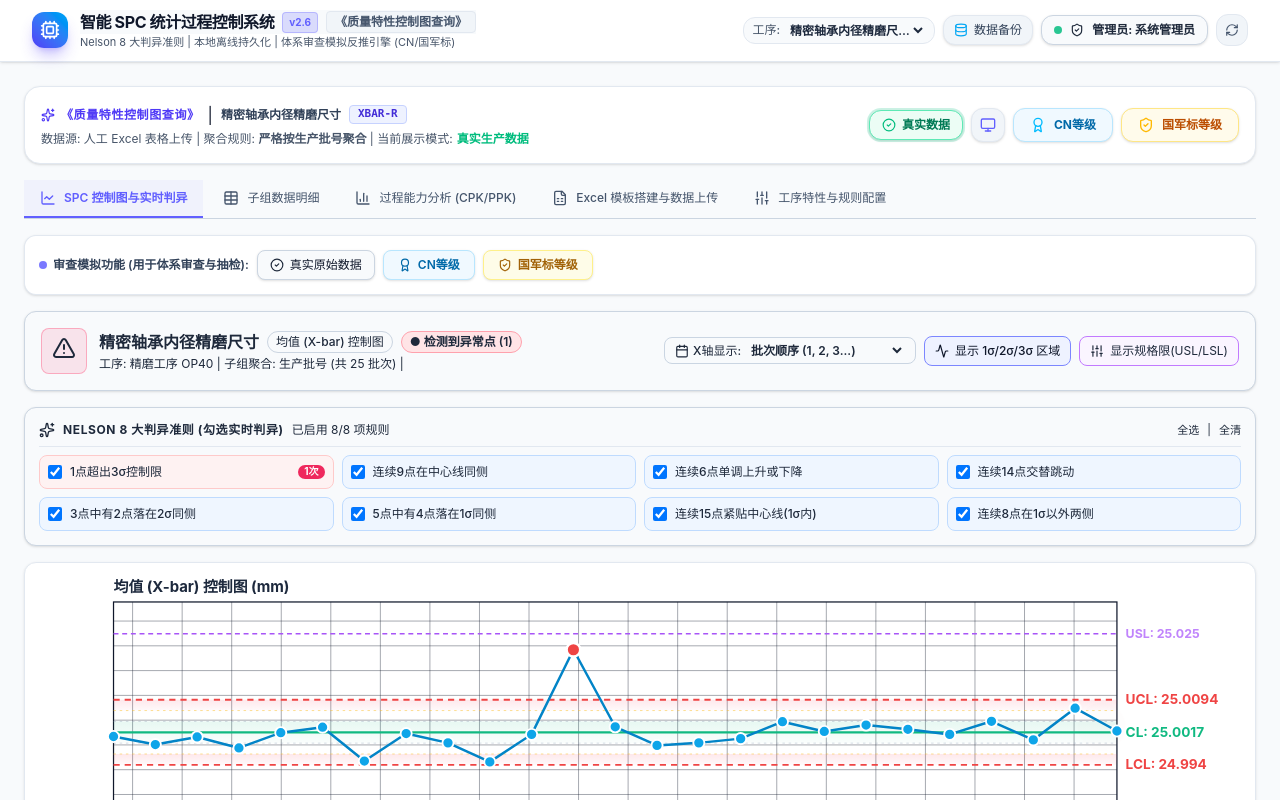
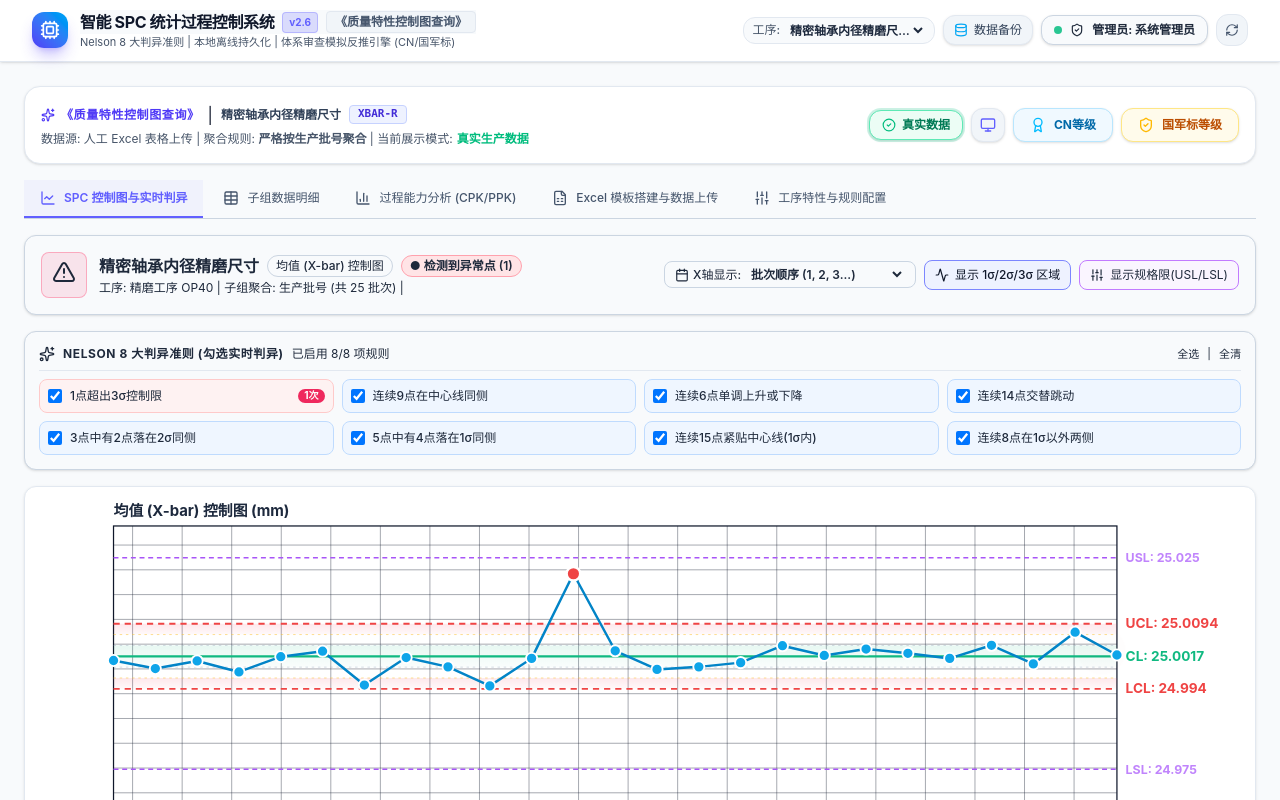
Before and after one commit to zylmm22/SPC, a React (Vite) app: page / in a window 1280 px wide. Shown: the top 800 px of the page. Built offline with nearby package versions, Linux system fonts and the light colour scheme.

Commit message:
优化显示

```diff
--- a/src/components/SPCChart.tsx
+++ b/src/components/SPCChart.tsx
@@ -3,7 +3,6 @@ import {
   SubgroupDataPoint,
   ControlLimits,
   ProcessCharacteristic,
-  SPCChartType,
   AuditLevelMode,
   CNAuditConfig,
   GJBAuditConfig
@@ -13,9 +12,7 @@ import {
   AlertTriangle,
   CheckCircle2,
   EyeOff,
-  Info,
   Sliders,
-  Maximize2,
   RotateCcw,
   Sparkles,
   Activity,
@@ -23,7 +20,6 @@ import {
   ShieldCheck,
   Settings,
   Lock,
-  Eye,
   Calendar
 } from 'lucide-react';
 
@@ -71,7 +67,7 @@ export const SPCChart: React.FC<SPCChartProps> = ({
 
   const isDualChart = ['xbar-r', 'xbar-s', 'i-mr'].includes(process.chartType);
 
-  // 忠实抓取工序中真实的 USL / LSL，严禁擅自加负号！
+  // 忠实抓取工序中真实的 USL / LSL，严禁擅自加负号
   const normalizedSpecs = useMemo(() => {
     let u = process.usl;
     let l = process.lsl;
@@ -108,18 +104,17 @@ export const SPCChart: React.FC<SPCChartProps> = ({
     };
   }, [subgroups]);
 
-  // SVG 画布尺寸配置 (右边距拓宽为 105，保证多位数标签不被裁切)
+  // SVG 画布尺寸配置
   const svgWidth = 980;
   const mainHeight = isDualChart ? 285 : 365;
   const subHeight = isDualChart ? 190 : 0;
   const padding = { top: 25, right: 105, bottom: 38, left: 65 };
 
-  // 绘图区域有效尺寸
   const plotWidth = svgWidth - padding.left - padding.right;
   const plotMainHeight = mainHeight - padding.top - padding.bottom;
   const plotSubHeight = subHeight - padding.top - padding.bottom;
 
-  // 提取副图对应统计量 (根据图表类型严格区分：S 图取标差，R 图取极差，MR 图取移动极差)
+  // 提取副图统计量 (S 图取标差，R 图取极差，MR 图取移动极差)
   const getSubPointVal = (sg: SubgroupDataPoint): number => {
     if (process.chartType === 'xbar-s') {
       return sg.stdDev !== undefined ? sg.stdDev : (sg.range ?? 0);
@@ -130,18 +125,13 @@ export const SPCChart: React.FC<SPCChartProps> = ({
     return sg.range !== undefined ? sg.range : (sg.stdDev ?? sg.movingRange ?? 0);
   };
 
-  // X 轴标签格式化
   const formatXAxisLabel = (sg: SubgroupDataPoint, mode: 'seq' | 'batchNo' | 'sampleTime') => {
-    if (mode === 'seq') {
-      return `${sg.seq}`;
-    }
+    if (mode === 'seq') return `${sg.seq}`;
     if (mode === 'batchNo') {
       if (!sg.batchNo) return `#${sg.seq}`;
       if (sg.batchNo.startsWith('LOT-')) {
         const parts = sg.batchNo.split('-');
-        if (parts.length >= 3) {
-          return `LOT-${parts[parts.length - 1]}`;
-        }
+        if (parts.length >= 3) return `LOT-${parts[parts.length - 1]}`;
       }
       return sg.batchNo.length > 10 ? sg.batchNo.slice(-7) : sg.batchNo;
     }
@@ -158,19 +148,13 @@ export const SPCChart: React.FC<SPCChartProps> = ({
     return `${sg.seq}`;
   };
 
-  // X 轴刻度步长自适应
   const tickInterval = useMemo(() => {
     if (subgroups.length <= 10) return 1;
-    if (xAxisMode === 'sampleTime') {
-      return Math.max(1, Math.ceil(subgroups.length / 8));
-    }
-    if (xAxisMode === 'batchNo') {
-      return Math.max(1, Math.ceil(subgroups.length / 10));
-    }
+    if (xAxisMode === 'sampleTime') return Math.max(1, Math.ceil(subgroups.length / 8));
+    if (xAxisMode === 'batchNo') return Math.max(1, Math.ceil(subgroups.length / 10));
     return Math.max(1, Math.ceil(subgroups.length / 16));
   }, [subgroups.length, xAxisMode]);
 
-  // 主图 Y 轴范围计算
   const mainYRange = useMemo(() => {
     const mainValues = subgroups.map(s => s.mean);
     const ucl = limits.ucl;
@@ -189,13 +173,9 @@ export const SPCChart: React.FC<SPCChartProps> = ({
     const span = maxVal - minVal || 1;
     const margin = span * 0.15;
 
-    return {
-      min: minVal - margin,
-      max: maxVal + margin
-    };
+    return { min: minVal - margin, max: maxVal + margin };
   }, [subgroups, limits, normalizedSpecs, showSpecLimits]);
 
-  // 副图 Y 轴范围计算
   const subYRange = useMemo(() => {
     if (!isDualChart) return { min: 0, max: 1 };
     const subValues = subgroups.map(s => getSubPointVal(s));
@@ -209,32 +189,18 @@ export const SPCChart: React.FC<SPCChartProps> = ({
     const span = maxVal - minVal || 1;
     const margin = span * 0.15;
 
-    return {
-      min: minVal - margin,
-      max: maxVal + margin
-    };
+    return { min: minVal - margin, max: maxVal + margin };
   }, [subgroups, limits, isDualChart, process.chartType]);
 
-  // 控制限小数精度智能计算
+  const mainDecimals = useMemo(() => {
+    if (limits.ucl !== undefined && String(limits.ucl).includes('.')) return String(limits.ucl).split('.')[1].length;
+    return 4;
+  }, [limits.ucl]);
+
   const subDecimals = useMemo(() => {
-    if (limits.subUcl !== undefined && String(limits.subUcl).includes('.')) {
-      return String(limits.subUcl).split('.')[1].length;
-    }
-    if (limits.subCl !== undefined && String(limits.subCl).includes('.')) {
-      return String(limits.subCl).split('.')[1].length;
-    }
+    if (limits.subUcl !== undefined && String(limits.subUcl).includes('.')) return String(limits.subUcl).split('.')[1].length;
     return 4;
-  }, [limits.subUcl, limits.subCl]);
-
-  const mainDecimals = useMemo(() => {
-    if (limits.ucl !== undefined && String(limits.ucl).includes('.')) {
-      return String(limits.ucl).split('.')[1].length;
-    }
-    if (limits.cl !== undefined && String(limits.cl).includes('.')) {
-      return String(limits.cl).split('.')[1].length;
-    }
-    return 4;
-  }, [limits.ucl, limits.cl]);
+  }, [limits.subUcl]);
 
   const formatLimitValue = (val: number | undefined, decimals: number) => {
     if (val === undefined || isNaN(val)) return '-';
@@ -242,7 +208,6 @@ export const SPCChart: React.FC<SPCChartProps> = ({
     return Number(val.toFixed(decimals)).toString();
   };
 
-  // 坐标转换函数
   const getX = (index: number) => {
     if (subgroups.length <= 1) return padding.left + plotWidth / 2;
     return padding.left + (index / (subgroups.length - 1)) * plotWidth;
@@ -262,7 +227,6 @@ export const SPCChart: React.FC<SPCChartProps> = ({
     return padding.top + plotSubHeight - ratio * plotSubHeight;
   };
 
-  // 标签防重叠避让算法
   const adjustLabelPositions = (labels: Array<{ id: string; rawY: number; text: string; color: string; fontSize: number; isBold?: boolean }>) => {
     if (labels.length === 0) return [];
     const sorted = [...labels].sort((a, b) => a.rawY - b.rawY);
@@ -276,68 +240,23 @@ export const SPCChart: React.FC<SPCChartProps> = ({
     return sorted;
   };
 
-  // 主图右侧控制线与规格限标签
   const mainChartLabels = useMemo(() => {
     const list: Array<{ id: string; rawY: number; text: string; color: string; fontSize: number; isBold?: boolean; val: number }> = [];
 
     if (showSpecLimits && normalizedSpecs.usl !== undefined) {
-      list.push({
-        id: 'usl',
-        val: normalizedSpecs.usl,
-        rawY: getMainY(normalizedSpecs.usl),
-        text: `USL: ${normalizedSpecs.usl}`,
-        color: '#c084fc',
-        fontSize: 10,
-        isBold: true
-      });
+      list.push({ id: 'usl', val: normalizedSpecs.usl, rawY: getMainY(normalizedSpecs.usl), text: `USL: ${normalizedSpecs.usl}`, color: '#c084fc', fontSize: 10, isBold: true });
     }
-
     if (limits.ucl !== undefined && !isNaN(limits.ucl)) {
-      list.push({
-        id: 'ucl',
-        val: limits.ucl,
-        rawY: getMainY(limits.ucl),
-        text: `UCL: ${formatLimitValue(limits.ucl, mainDecimals)}`,
-        color: '#ef4444',
-        fontSize: 11,
-        isBold: true
-      });
+      list.push({ id: 'ucl', val: limits.ucl, rawY: getMainY(limits.ucl), text: `UCL: ${formatLimitValue(limits.ucl, mainDecimals)}`, color: '#ef4444', fontSize: 11, isBold: true });
     }
-
     if (limits.cl !== undefined && !isNaN(limits.cl)) {
-      list.push({
-        id: 'cl',
-        val: limits.cl,
-        rawY: getMainY(limits.cl),
-        text: `CL: ${formatLimitValue(limits.cl, mainDecimals)}`,
-        color: '#10b981',
-        fontSize: 11,
-        isBold: true
-      });
+      list.push({ id: 'cl', val: limits.cl, rawY: getMainY(limits.cl), text: `CL: ${formatLimitValue(limits.cl, mainDecimals)}`, color: '#10b981', fontSize: 11, isBold: true });
     }
-
     if (limits.lcl !== undefined && !isNaN(limits.lcl)) {
-      list.push({
-        id: 'lcl',
-        val: limits.lcl,
-        rawY: getMainY(limits.lcl),
-        text: `LCL: ${formatLimitValue(limits.lcl, mainDecimals)}`,
-        color: '#ef4444',
-        fontSize: 11,
-        isBold: true
-      });
+      list.push({ id: 'lcl', val: limits.lcl, rawY: getMainY(limits.lcl), text: `LCL: ${formatLimitValue(limits.lcl, mainDecimals)}`, color: '#ef4444', fontSize: 11, isBold: true });
     }
-
     if (showSpecLimits && normalizedSpecs.lsl !== undefined) {
-      list.push({
-        id: 'lsl',
-        val: normalizedSpecs.lsl,
-        rawY: getMainY(normalizedSpecs.lsl),
-        text: `LSL: ${normalizedSpecs.lsl}`,
-        color: '#c084fc',
-        fontSize: 10,
-        isBold: true
-      });
+      list.push({ id: 'lsl', val: normalizedSpecs.lsl, rawY: getMainY(normalizedSpecs.lsl), text: `LSL: ${normalizedSpecs.lsl}`, color: '#c084fc', fontSize: 10, isBold: true });
     }
 
     const adjusted = adjustLabelPositions(list);
@@ -346,115 +265,31 @@ export const SPCChart: React.FC<SPCChartProps> = ({
     return { list, adjustedMap: map };
   }, [limits, normalizedSpecs, showSpecLimits, mainYRange, mainDecimals]);
 
-  // 主副图标题与单位
   const chartLabels = useMemo(() => {
     switch (process.chartType) {
       case 'xbar-r':
-        return { main: '均值 (X-bar) 控制图', sub: '极差 (R) 控制图', mainUnit: process.unit, subUnit: process.unit };
+        return { main: '均值 (X-bar) 控制图', sub: '极差 (R) 控制图' };
       case 'xbar-s':
-        return { main: '均值 (X-bar) 控制图', sub: '标准差 (S) 控制图', mainUnit: process.unit, subUnit: process.unit };
+        return { main: '均值 (X-bar) 控制图', sub: '标准差 (S) 控制图' };
       case 'i-mr':
-        return { main: '单值 (I) 控制图', sub: '移动极差 (MR) 控制图', mainUnit: process.unit, subUnit: process.unit };
+        return { main: '单值 (I) 控制图', sub: '移动极差 (MR) 控制图' };
       case 'p':
-        return { main: '不良率 (P) 控制图', sub: '', mainUnit: '%', subUnit: '' };
+        return { main: '不良率 (P) 控制图', sub: '' };
       case 'np':
-        return { main: '不合格品数 (NP) 控制图', sub: '', mainUnit: '件', subUnit: '' };
+        return { main: '不合格品数 (NP) 控制图', sub: '' };
       case 'c':
-        return { main: '缺陷总数 (C) 控制图', sub: '', mainUnit: '个', subUnit: '' };
+        return { main: '缺陷总数 (C) 控制图', sub: '' };
       case 'u':
-        return { main: '单位缺陷数 (U) 控制图', sub: '', mainUnit: '个/件', subUnit: '' };
+        return { main: '单位缺陷数 (U) 控制图', sub: '' };
+      default:
+        return { main: '主控制图', sub: '辅助控制图' };
     }
-  }, [process.chartType, process.unit]);
+  }, [process.chartType]);
 
   const sigmaMain = (limits.ucl - limits.cl) / 3;
 
   return (
     <div className="space-y-4">
-      {/* 审查审计专项工具栏 (自适应深浅色背景与边框) */}
-      <div className="flex flex-wrap items-center justify-between gap-3 p-3.5 bg-white dark:bg-gradient-to-r dark:from-slate-900 dark:via-slate-900 dark:to-indigo-950/40 border border-slate-200 dark:border-indigo-900/50 rounded-xl shadow-sm dark:shadow-lg transition-colors">
-        <div className="flex items-center gap-2">
-          <span className="text-xs font-semibold text-slate-700 dark:text-slate-300 flex items-center gap-1.5">
-            <span className="w-2 h-2 rounded-full bg-indigo-500 animate-pulse"></span>
-            审查模拟功能 (用于体系审查与抽检):
-          </span>
-          <div className="flex items-center gap-2">
-            {/* 1. 真实数据 */}
-            <button
-              onClick={() => onSwitchAuditMode && onSwitchAuditMode('real')}
-              className={`px-3 py-1.5 rounded-lg text-xs font-medium transition-all flex items-center gap-1.5 ${
-                auditMode === 'real'
-                  ? 'bg-slate-100 dark:bg-slate-800 text-slate-800 dark:text-slate-100 border border-slate-300 dark:border-slate-600 shadow-sm'
-                  : 'bg-transparent text-slate-500 dark:text-slate-400 hover:text-slate-700 dark:hover:text-slate-200'
-              }`}
-            >
-              <CheckCircle2 className="w-3.5 h-3.5 text-emerald-500" />
-              真实原始数据
-            </button>
-
-            {/* 2. CN等级 按钮 */}
-            <button
-              onClick={() => {
-                if (!cnConfig?.isConfigured) {
-                  onOpenAuditModal && onOpenAuditModal('cn');
-                } else {
-                  onSwitchAuditMode && onSwitchAuditMode('cn');
-                }
-              }}
-              className={`px-3.5 py-1.5 rounded-lg text-xs font-semibold transition-all flex items-center gap-1.5 shadow-sm active:scale-95 ${
-                auditMode === 'cn'
-                  ? 'bg-sky-600 text-white border border-sky-400 shadow-sky-600/30 ring-2 ring-sky-500/30'
-                  : 'bg-sky-50 dark:bg-sky-950/60 hover:bg-sky-100 dark:hover:bg-sky-900/80 text-sky-700 dark:text-sky-300 border border-sky-200 dark:border-sky-800/80'
-              }`}
-            >
-              <Award className="w-3.5 h-3.5" />
-              CN等级
-              {cnConfig?.isConfigured && (
-                <span className="text-[10px] px-1 py-0.2 rounded bg-sky-200 dark:bg-sky-900 text-sky-800 dark:text-sky-200">
-                  Cpk:{cnConfig.targetCpk}
-                </span>
-              )}
-            </button>
-
-            {/* 3. 国军标等级 按钮 */}
-            <button
-              onClick={() => {
-                if (!gjbConfig?.isConfigured) {
-                  onOpenAuditModal && onOpenAuditModal('gjb');
-                } else {
-                  onSwitchAuditMode && onSwitchAuditMode('gjb');
-                }
-              }}
-              className={`px-3.5 py-1.5 rounded-lg text-xs font-semibold transition-all flex items-center gap-1.5 shadow-sm active:scale-95 ${
-                auditMode === 'gjb'
-                  ? 'bg-amber-600 text-white border border-amber-400 shadow-amber-600/30 ring-2 ring-amber-500/30'
-                  : 'bg-amber-50 dark:bg-amber-950/60 hover:bg-amber-100 dark:hover:bg-amber-900/80 text-amber-700 dark:text-amber-300 border border-amber-200 dark:border-amber-800/80'
-              }`}
-            >
-              <ShieldCheck className="w-3.5 h-3.5" />
-              国军标等级
-              {gjbConfig?.isConfigured && (
-                <span className="text-[10px] px-1 py-0.2 rounded bg-amber-200 dark:bg-amber-900 text-amber-800 dark:text-amber-200">
-                  GJB:{gjbConfig.targetCpk}
-                </span>
-              )}
-            </button>
-          </div>
-        </div>
-
-        {/* 审查模式参数调整按钮 */}
-        <div className="flex items-center gap-2">
-          {auditMode !== 'real' && (
-            <button
-              onClick={() => onOpenAuditModal && onOpenAuditModal(auditMode)}
-              className="px-2.5 py-1 bg-slate-100 dark:bg-slate-800 hover:bg-slate-200 dark:hover:bg-slate-700 text-indigo-700 dark:text-indigo-300 rounded-lg text-xs font-medium flex items-center gap-1 border border-slate-300 dark:border-indigo-900/80 transition-all"
-            >
-              <Settings className="w-3.5 h-3.5" />
-              修改{auditMode === 'cn' ? 'CN等级' : '国军标'}审查参数
-            </button>
-          )}
-        </div>
-      </div>
-
       {/* 审查模式生效说明横幅 */}
       {auditMode !== 'real' && (
         <div className={`p-3 rounded-xl border flex items-center justify-between text-xs transition-colors ${
@@ -475,7 +310,7 @@ export const SPCChart: React.FC<SPCChartProps> = ({
           </div>
           <button
             onClick={() => onSwitchAuditMode && onSwitchAuditMode('real')}
-            className="px-2.5 py-1 rounded bg-white dark:bg-slate-900 hover:bg-slate-100 dark:hover:bg-slate-800 text-slate-700 dark:text-slate-300 border border-slate-300 dark:border-slate-700 text-[11px] shrink-0 ml-2"
+            className="px-2.5 py-1 rounded bg-white dark:bg-slate-900 hover:bg-slate-100 dark:hover:bg-slate-800 text-slate-700 dark:text-slate-300 border border-slate-300 dark:border-slate-700 text-[11px] shrink-0 ml-2 shadow-sm"
           >
             退出审查切回真实数据
           </button>
@@ -483,7 +318,7 @@ export const SPCChart: React.FC<SPCChartProps> = ({
       )}
 
       {/* 顶部监控状态指示看板 */}
-      <div className="flex flex-wrap items-center justify-between gap-3 p-4 bg-white dark:bg-slate-900 border border-slate-200 dark:border-slate-800 rounded-xl shadow-sm dark:shadow-lg transition-colors">
+      <div className="flex flex-wrap items-center justify-between gap-3 p-4 bg-white dark:bg-slate-900 border border-slate-200 dark:border-slate-800 rounded-xl shadow-sm transition-colors">
         <div className="flex items-center gap-3">
           <div className={`p-2.5 rounded-lg flex items-center justify-center ${
             violationStats.isControlled ? 'bg-emerald-500/10 text-emerald-600 dark:text-emerald-400 border border-emerald-500/30' : 'bg-rose-500/10 text-rose-600 dark:text-rose-400 border border-rose-500/30'
@@ -509,7 +344,7 @@ export const SPCChart: React.FC<SPCChartProps> = ({
           </div>
         </div>
 
-        {/* 控制图辅助显示开关与 X 轴坐标显示下拉选择 */}
+        {/* 控制图辅助显示开关 */}
         <div className="flex flex-wrap items-center gap-2 text-xs">
           <div className="flex items-center gap-1.5 bg-slate-50 dark:bg-slate-950/80 border border-slate-300 dark:border-indigo-900/60 rounded-lg px-2.5 py-1 text-xs">
             <span className="text-slate-500 dark:text-slate-400 font-medium flex items-center gap-1 whitespace-nowrap">
@@ -551,8 +386,8 @@ export const SPCChart: React.FC<SPCChartProps> = ({
         </div>
       </div>
 
-      {/* Nelson 8 大判异准则实时勾选配置栏 */}
-      <div className="p-3.5 bg-white dark:bg-slate-900/90 border border-slate-200 dark:border-slate-800 rounded-xl shadow-sm dark:shadow-md transition-colors">
+      {/* Nelson 8 大判异准则 */}
+      <div className="p-3.5 bg-white dark:bg-slate-900/90 border border-slate-200 dark:border-slate-800 rounded-xl shadow-sm transition-colors">
         <div className="flex items-center justify-between pb-2 mb-2 border-b border-slate-200 dark:border-slate-800">
           <div className="flex items-center gap-2">
             <Sparkles className="w-4 h-4 text-amber-500" />
@@ -566,7 +401,7 @@ export const SPCChart: React.FC<SPCChartProps> = ({
           <div className="flex items-center gap-2 text-[11px]">
             <button
               onClick={() => onToggleAllRules(true)}
-              className="text-indigo-600 dark:text-indigo-400 hover:underline"
+              className="text-indigo-600 dark:text-indigo-400 hover:underline font-medium"
             >
               全选
             </button>
@@ -580,7 +415,6 @@ export const SPCChart: React.FC<SPCChartProps> = ({
           </div>
         </div>
 
-        {/* 规则复选标签列表 */}
         <div className="grid grid-cols-2 md:grid-cols-4 gap-2">
           {NELSON_8_RULES.map(rule => {
             const isChecked = enabledRules.includes(rule.id);
@@ -617,8 +451,8 @@ export const SPCChart: React.FC<SPCChartProps> = ({
         </div>
       </div>
 
-      {/* SVG 控制图主体区域 (浅色纯白底 vs 深色黑底，自适应网格) */}
-      <div className="relative bg-white dark:bg-slate-950 border border-slate-200 dark:border-slate-800 rounded-xl overflow-hidden shadow-sm dark:shadow-2xl p-2 transition-colors">
+      {/* SVG 控制图主体区域 */}
+      <div className="relative bg-white dark:bg-slate-950 border border-slate-200 dark:border-slate-800 rounded-xl overflow-hidden shadow-sm p-2 transition-colors">
         <svg
           viewBox={`0 0 ${svgWidth} ${mainHeight + (isDualChart ? subHeight + 15 : 0)}`}
           className="w-full h-auto select-none font-sans"
@@ -785,7 +619,7 @@ export const SPCChart: React.FC<SPCChartProps> = ({
               />
             )}
 
-            {/* 变动样本量控制限阶梯线 (P图/U图完整保留) */}
+            {/* 变动样本量控制限阶梯线 */}
             {limits.hasVariableLimits && limits.variableLimits && (
               <>
                 <path
@@ -856,7 +690,7 @@ export const SPCChart: React.FC<SPCChartProps> = ({
               strokeLinejoin="round"
             />
 
-            {/* 主图数据点渲染 */}
+            {/* 主图数据点 */}
             {subgroups.map((sg, idx) => {
               const x = getX(idx);
               const y = getMainY(sg.mean);
@@ -909,7 +743,6 @@ export const SPCChart: React.FC<SPCChartProps> = ({
                     />
                   )}
 
-                  {/* X 轴刻度 */}
                   {(idx % tickInterval === 0 || idx === subgroups.length - 1) && (
                     <text
                       x={x}
@@ -926,7 +759,6 @@ export const SPCChart: React.FC<SPCChartProps> = ({
               );
             })}
 
-            {/* X 轴维度指示 */}
             <text
               x={padding.left + plotWidth}
               y={padding.top + plotMainHeight + 32}
@@ -938,7 +770,6 @@ export const SPCChart: React.FC<SPCChartProps> = ({
               [X轴: {xAxisMode === 'seq' ? '批次顺序 1,2,3...' : xAxisMode === 'batchNo' ? '生产批次号' : '采集日期时间'}]
             </text>
 
-            {/* 左侧主图标题 */}
             <text
               x={padding.left}
               y={padding.top - 8}
@@ -951,7 +782,7 @@ export const SPCChart: React.FC<SPCChartProps> = ({
             </text>
           </g>
 
-          {/* ======================= 副图绘制 (R / S / MR) ======================= */}
+          {/* ======================= 副图绘制 (S / R / MR) ======================= */}
           {isDualChart && (
             <g id="sub-chart" transform={`translate(0, ${mainHeight + 15})`}>
               <rect
@@ -1040,7 +871,6 @@ export const SPCChart: React.FC<SPCChartProps> = ({
                 </>
               )}
 
-              {/* 副图折线 */}
               <path
                 d={subgroups.map((sg, idx) => {
                   const val = getSubPointVal(sg);
@@ -1055,7 +885,6 @@ export const SPCChart: React.FC<SPCChartProps> = ({
                 strokeLinejoin="round"
               />
 
-              {/* 副图数据点与刻度 */}
               {subgroups.map((sg, idx) => {
                 const val = getSubPointVal(sg);
                 const x = getX(idx);
@@ -1133,7 +962,7 @@ export const SPCChart: React.FC<SPCChartProps> = ({
           )}
         </svg>
 
-        {/* 浮动悬停数据详情卡片 (包含测量值点阵 x1~x10 完整保留) */}
+        {/* 浮动悬停数据详情卡片 */}
         {hoveredPoint && (
           <div className="absolute top-4 right-4 bg-white/95 dark:bg-slate-900/95 backdrop-blur border border-slate-300 dark:border-slate-700/80 rounded-xl p-3 shadow-2xl text-xs text-slate-700 dark:text-slate-300 w-72 pointer-events-none z-20 transition-colors">
             <div className="flex items-center justify-between pb-1.5 mb-2 border-b border-slate-200 dark:border-slate-800">
@@ -1185,7 +1014,6 @@ export const SPCChart: React.FC<SPCChartProps> = ({
               )}
             </div>
 
-            {/* 违规报警描述 */}
             {hoveredPoint.violations && hoveredPoint.violations.length > 0 && (
               <div className="mt-2.5 pt-2 border-t border-rose-200 dark:border-rose-900/60 bg-rose-50/80 dark:bg-rose-950/30 -mx-3 -mb-3 p-2.5 rounded-b-xl">
                 <div className="flex items-center gap-1.5 text-rose-700 dark:text-rose-400 font-semibold text-[11px] mb-1">
@@ -1210,7 +1038,7 @@ export const SPCChart: React.FC<SPCChartProps> = ({
         )}
       </div>
 
-      {/* 点击选定子组弹出操作抽屉 (管理员权限判断、作废原因输入、重算与恢复完整保留) */}
+      {/* 点击选定子组弹出操作抽屉 */}
       {selectedPoint && (
         <div className="p-4 bg-white dark:bg-slate-900 border border-slate-200 dark:border-indigo-900/50 rounded-xl shadow-lg flex flex-col md:flex-row md:items-center justify-between gap-4 transition-colors">
           <div className="space-y-1">
```
Also changed, not shown: src/index.css (+17 -0 lines).
